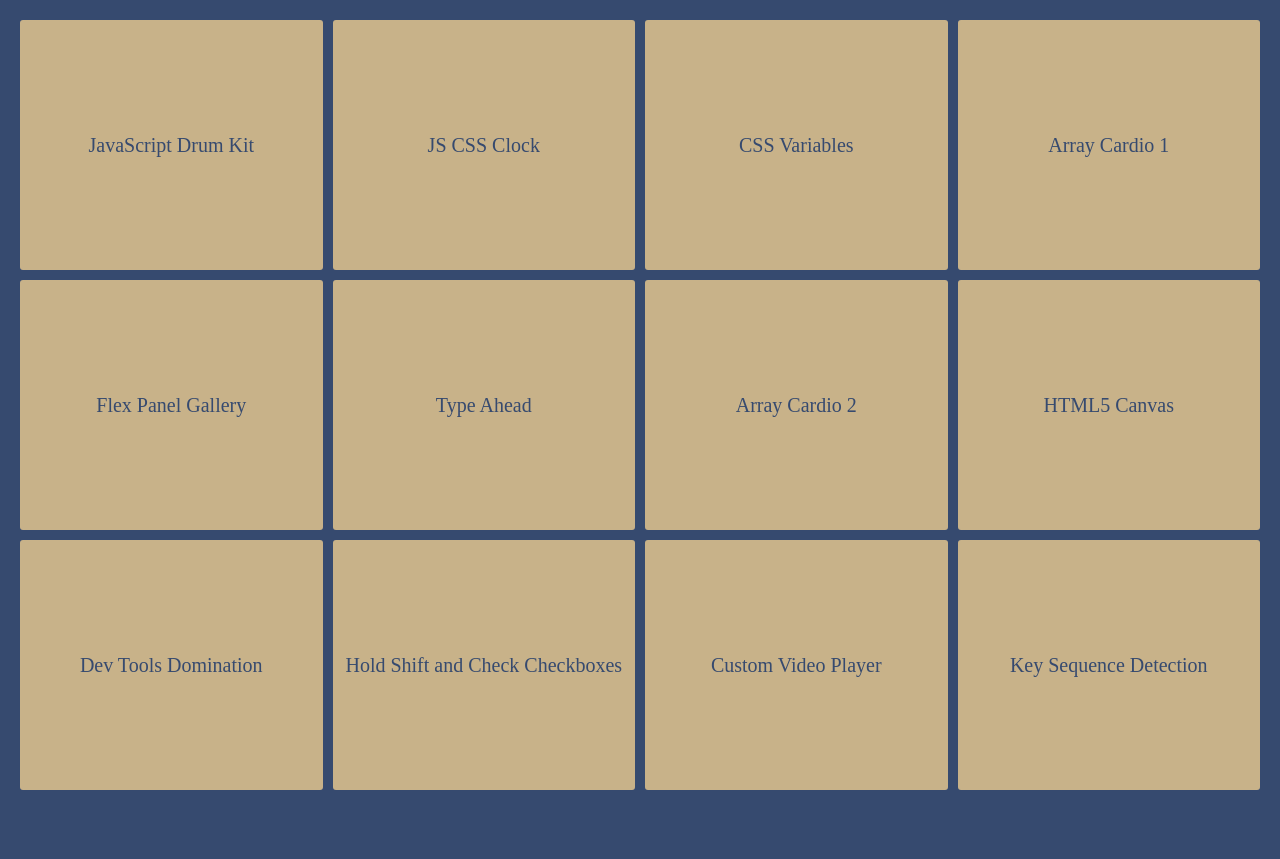
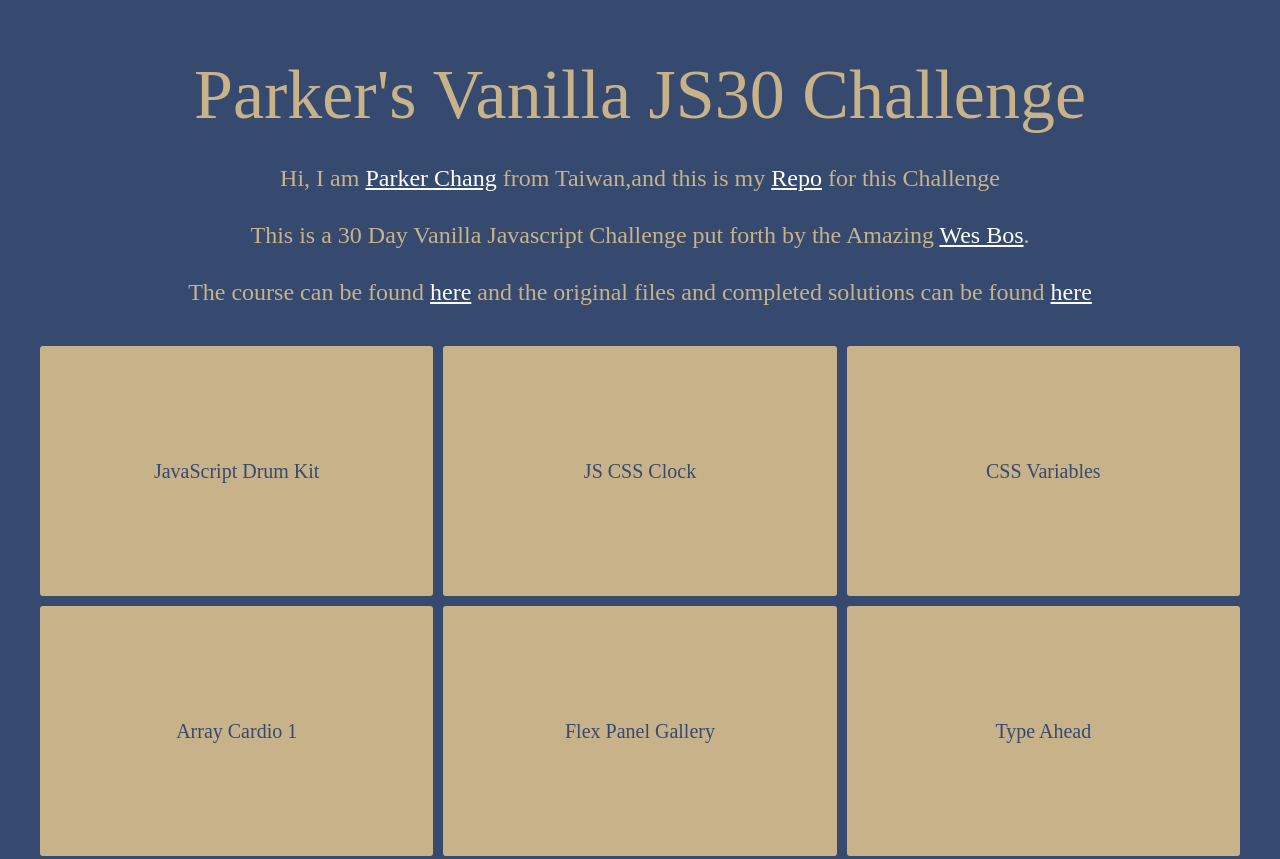
Before and after one commit to Parkerhiphop/JavaScript-30, a plain HTML site: page index.html in a window 1280 px wide. Shown: the top 859 px of the page. Before the commit the page ends 800 px from the top, so only its background shows below. Drawn offline with Linux system fonts and the light colour scheme.

Commit message:
feat(index): add description and README

```diff
--- a/challenges/12-key-sequence-detection/sequence.js
+++ b/challenges/12-key-sequence-detection/sequence.js
@@ -3,9 +3,6 @@ const secretCode = 'unicorn'; // length = 7
 
 function detector(e) {
   pressedKeys.push(e.key);
-
-  console.log(-secretCode.length - 1);
-  console.log(pressedKeys.length - secretCode.length);
 
   // limit the pressedKeys length to 7
   // splice(i, n, value?) -> 從 index=i 的地方刪掉 n 個值，有的話再插入 value
@@ -20,13 +17,11 @@ function detector(e) {
   // pressedKeys 到達 8 個時， pressedKeys - secretCode(7) 才會餘 1
   // 也因此才會刪掉一個值
   pressedKeys.splice(-secretCode.length - 1, pressedKeys.length - secretCode.length);
-  console.log(pressedKeys);
 
   if (pressedKeys.join('').includes(secretCode)) {
     console.log('DING DING!');
     cornify_add();
   }
-  console.log(pressedKeys);
 }
 
 window.addEventListener('keyup', (e) => detector(e));
--- a/index.html
+++ b/index.html
@@ -12,54 +12,123 @@
   <title>Vanilla JS30 Challenge</title>
 </head>
 <body>
+    <div class="title index">
+      <h1>Parker's Vanilla JS30 Challenge</h1>
+      <h2>
+        Hi, I am
         <a
+          class="outerLink"
+          href="https://github.com/Parkerhiphop"
+          target="_blank"
+          rel="noreferrer noopener"
+          >Parker Chang</a
+        >
+        from Taiwan,and this is my
+        <a
+          class="outerLink"
+          href="https://github.com/Parkerhiphop/javaScript30"
+          target="_blank"
+          rel="noreferrer noopener"
+          >Repo</a
+        >
+        for this Challenge
+      </h2>
+      <h2>
+        This is a 30 Day Vanilla Javascript Challenge put forth by the Amazing
+        <a
+          class="outerLink"
+          href="https://github.com/wesbos"
+          target="_blank"
+          rel="noreferrer noopener"
+          >Wes Bos</a
+        >.
+      </h2>
+      <h2>
+        The course can be found
+        <a
+          class="outerLink"
+          href="https://javascript30.com/"
+          target="_blank"
+          rel="noreferrer noopener"
+          >here</a
+        >
+        and the original files and completed solutions can be found
+        <a
+          class="outerLink"
+          href="https://github.com/wesbos/JavaScript30"
+          target="_blank"
+          rel="noreferrer noopener"
+          >here</a
+        >
+      </h2>
+    </div>
+
+    <div class="challenges">
+      <a
+        class="link"
           class="link"
         rel="noreferrer noopener"
         href="challenges/01-drum-kit/index.html"
       >JavaScript Drum Kit</a>
       <a
+        class="link"
         rel="noreferrer noopener"
         href="challenges/02-js-css-clock/index.html"
       >JS CSS Clock</a>
       <a
+        class="link"
         rel="noreferrer noopener"
         href="challenges/03-css-variables/index.html"
       >CSS Variables</a>
       <a
+        class="link"
         rel="noreferrer noopener"
         href="challenges/04-array-cardio-1/index.html"
       >Array Cardio 1</a>
       <a
+        class="link"
         rel="noreferrer noopener"
         href="challenges/05-flex-panel-gallery/index.html"
       >Flex Panel Gallery</a>
       <a
+        class="link"
         rel="noreferrer noopener"
         href="challenges/06-type-ahead/index.html"
       >Type Ahead</a>
       <a
+        class="link"
         rel="noreferrer noopener"
         href="challenges/07-array-cardio-2/index.html"
       >Array Cardio 2</a>
       <a
+        class="link"
         rel="noreferrer noopener"
         href="challenges/08-html5-canvas/index.html"
       >HTML5 Canvas</a>
       <a
+        class="link"
         rel="noreferrer noopener"
         href="challenges/09-dev-tools-domination/index.html"
       >Dev Tools Domination</a>
       <a
+        class="link"
         rel="noreferrer noopener"
         href="challenges/10-hold-shift-and-check/index.html"
       >Hold Shift and Check Checkboxes</a>
       <a
+        class="link"
         rel="noreferrer noopener"
         href="challenges/11-custom-video-player/index.html"
       >Custom Video Player</a>
       <a
+        class="link"
         rel="noreferrer noopener"
         href="challenges/12-key-sequence-detection/index.html"
       >Key Sequence Detection</a>
+      <a
+        class="link"
+        rel="noreferrer noopener"
+      >To Be Continued...</a>
+    </div>
 </body>
 </html>
--- a/style.css
+++ b/style.css
@@ -1,13 +1,34 @@
-body {
+h1 {
+  font-size: 70px;
+}
+
+.index {
+  width: 100vw;
+  display: flex;
+  flex-direction: column;
+  align-items: center;
+  justify-content: center;
+  gap: 30px;
+}
+
+.outerLink {
+  color: #fff;
+}
+
+.outerLink:hover {
+  font-size: 2rem;
+}
+
+.challenges {
   background-color: var(--primary);
-  padding: 20px;
+  padding: 40px;
   display: flex;
   flex-direction: row;
   flex-wrap: wrap;
   gap: 10px;
 }
 
-a {
+.link {
   flex-basis: 300px;
   flex-grow: 1;
   flex-shrink: 0;
```
Also changed, not shown: 2 other files. Lines whose indentation alone changed are shown as unchanged.
